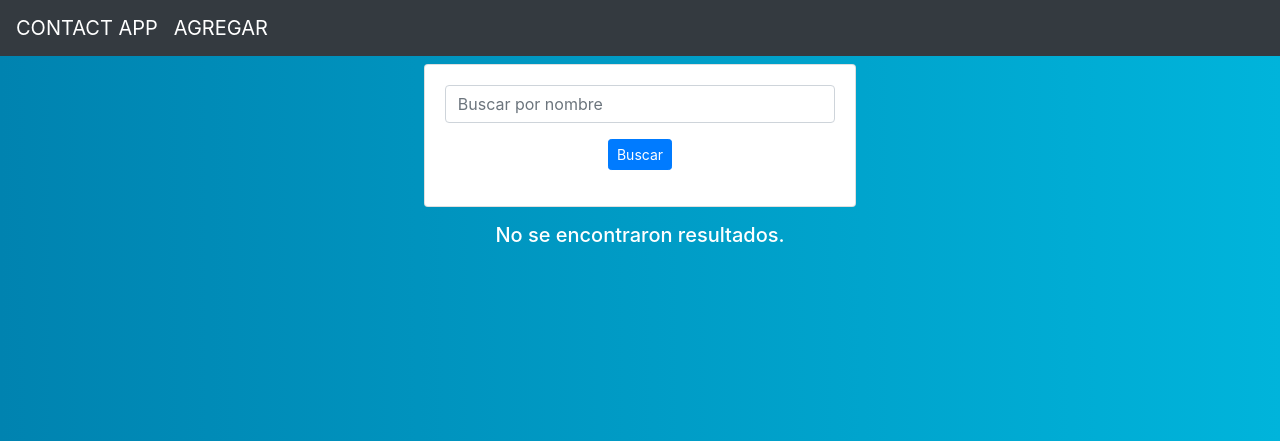
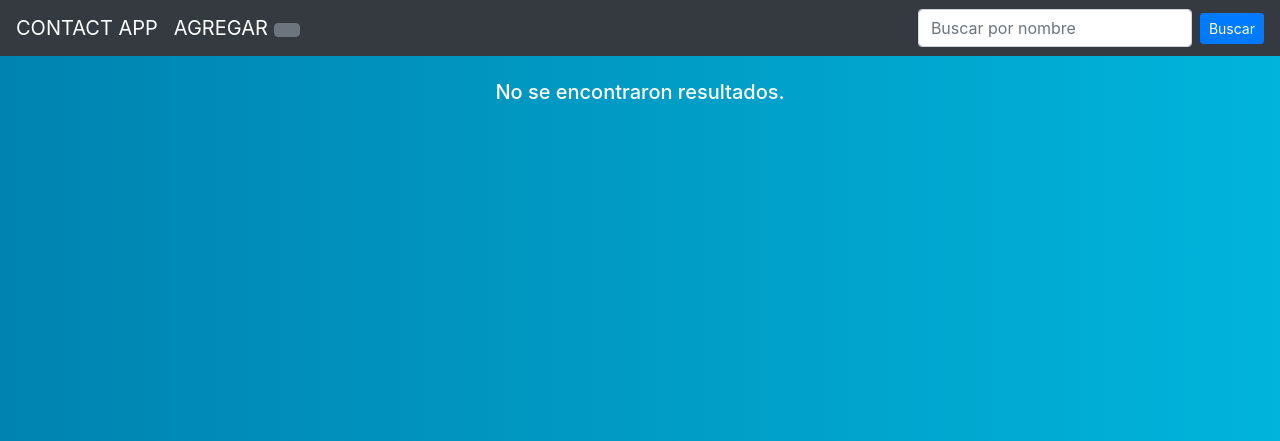
Before and after one commit to gerson-ruano/contact-app, a Flask app: template Templates/index.html in a window 1280 px wide. Shown: the top 441 px of the page. Run offline with Flask 3, Linux system fonts and the light colour scheme; the template is opened without the code that fills it, so the values that code supplies are empty; some libraries are stand-ins or nearby versions.

Commit message:
modificar input buscar, agregar requirements, readME

```diff
--- a/Templates/index.html
+++ b/Templates/index.html
@@ -26,7 +26,7 @@
     {% endwith %}
 </div>
 
-<div class="container">
+<!--div class="container">
     <div class="row justify-content-center">
         <div class="col-md-5">
             <div class="card card-body text-center">
@@ -43,7 +43,7 @@
             </div>
         </div>
     </div>
-</div>
+</div-->
 
 <!-- Modal de confirmación para eliminar -->
 <div class="modal fade" id="confirmDeleteModal" tabindex="-1" aria-labelledby="confirmDeleteModalLabel" aria-hidden="true">
--- a/Templates/layout.html
+++ b/Templates/layout.html
@@ -25,12 +25,20 @@
       <span class="fas fa-address-card"></span>
     </a>
 	<a class="navbar-brand" href="/add_contact">AGREGAR
-      <span class="fas fa-plus-square"></span>
+      <span class="fas fa-plus-square btn btn-secondary"></span>
     </a>
     <button class="navbar-toggler" type="button" data-toggle="collapse" data-target="#navbarNav"
       aria-controls="navbarNav" aria-expanded="false" aria-label="Toggle navigation">
       <span class="navbar-toggler-icon"></span>
     </button>
+    <div class="collapse navbar-collapse" id="navbarNav">
+      <!-- Aquí agregamos el buscador -->
+      <form class="form-inline ml-auto" action="/" method="GET">
+        <input type="text" name="q" placeholder="Buscar por nombre" class="form-control mr-2"
+               value="{{ request.args.get('q', '') }}">
+        <button type="submit" class="btn btn-primary btn-sm">Buscar</button>
+      </form>
+    </div>
   </nav>
   <div class="container pt-2">
     {% block body %}
--- /dev/null
+++ b/requirements.txt
@@ -0,0 +1,4 @@
+Flask>=2.3.0
+Flask-MySQLdb>=1.0.1
+flask-fontawesome>=0.1.5
+flask-paginate>=2023.3.4
```
Also changed, not shown: README.md.
